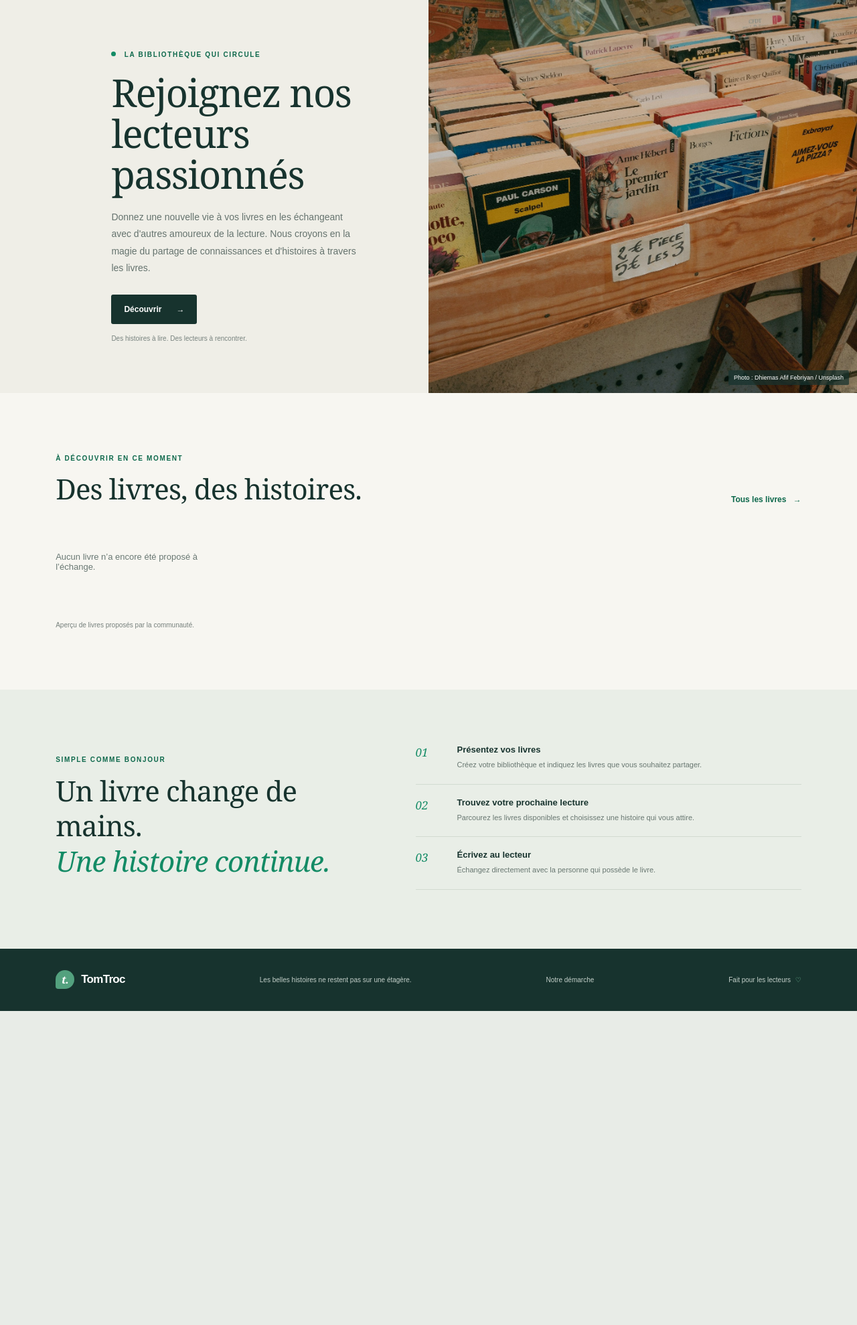
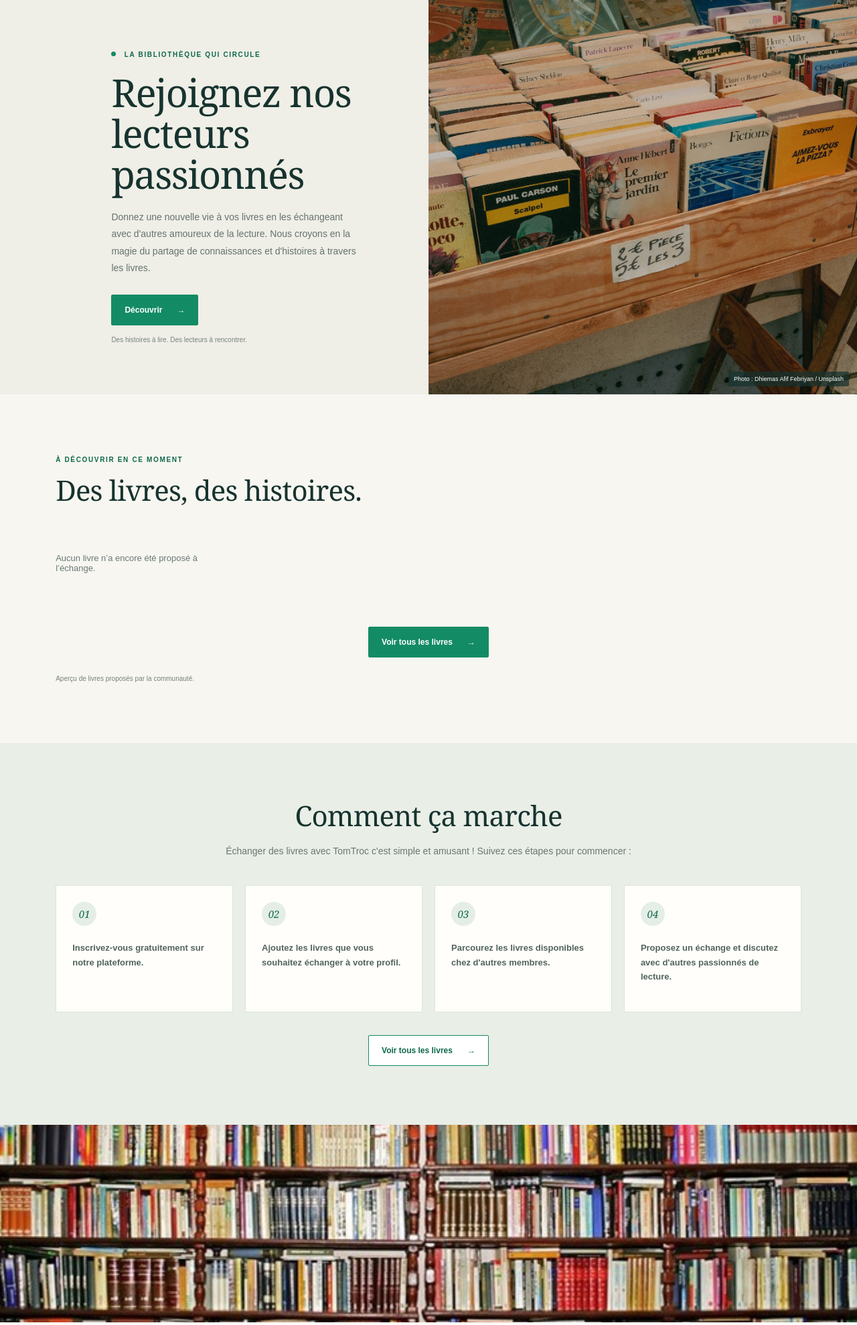
Before and after one commit to Willy-99/5366-Option-b-site-PhP, a PHP site: page / in a window 1280 px wide. Shown: the part 82-2061 px from the top of the page at 67% size. Before the commit the page ends 1592 px from the top, so only its background shows below. Run offline with PHP 8.4, Linux system fonts and the light colour scheme; data that the repository does not hold is empty.

Commit message:
Fin de la mise en page de l'accueil

```diff
--- a/style.css
+++ b/style.css
@@ -59,9 +59,11 @@ h1, h2, h3, p { margin-top: 0; }
 .hero h1 { max-width: 540px; margin: 0; font-family: var(--serif); font-size: clamp(39px, 4.5vw, 60px); font-weight: 500; line-height: 1.06; letter-spacing: -1.5px; }
 .hero h1 em, .how-heading h2 em { color: var(--green); font-weight: 500; }
 .hero-intro { max-width: 430px; margin: 22px 0 27px; color: #65736e; font-size: 14px; line-height: 1.8; }
-.button { display: inline-flex; align-items: center; gap: 22px; padding: 15px 19px; border-radius: 3px; font-size: 12px; font-weight: 700; }
-.button-dark { background: var(--ink); color: white; transition: background .2s ease, transform .2s ease; }
-.button-dark:hover { background: var(--green-dark); transform: translateY(-2px); }
+.button { display: inline-flex; align-items: center; gap: 22px; padding: 15px 19px; border: 1px solid transparent; border-radius: 2px; font-size: 12px; font-weight: 700; }
+.button-green { border-color: var(--green); background: var(--green); color: white; transition: background .2s ease, transform .2s ease; }
+.button-green:hover { border-color: var(--green-dark); background: var(--green-dark); transform: translateY(-2px); }
+.button-light { border-color: var(--green); background: white; color: var(--green-dark); transition: background .2s ease, color .2s ease, transform .2s ease; }
+.button-light:hover { background: var(--green); color: white; transform: translateY(-2px); }
 .hero-note { margin: 16px 0 0; color: #78837f; font-size: 10px; }
 
 .hero-art { position: relative; display: grid; place-items: center; overflow: hidden; min-height: 520px; background: #d9e1d8; }
@@ -76,6 +78,7 @@ h2 { margin-bottom: 0; font-family: var(--serif); font-size: clamp(30px, 3.4vw,
 .text-link { padding-bottom: 5px; color: var(--green-dark); font-size: 12px; font-weight: 600; }
 .text-link span { margin-left: 7px; }
 .book-grid { display: grid; grid-template-columns: repeat(4, 1fr); gap: 20px; }
+.catalogue-actions { display: flex; justify-content: center; margin-top: 32px; }
 .book-card { min-width: 0; }
 .cover { position: relative; height: 260px; padding: 22px; display: flex; flex-direction: column; justify-content: space-between; overflow: hidden; color: #fffdf7; box-shadow: 0 8px 20px rgba(29,52,43,.08); transition: transform .25s ease, box-shadow .25s ease; }
 .cover-image { position: absolute; inset: 0; width: 100%; height: 100%; object-fit: cover; }
@@ -96,15 +99,25 @@ h2 { margin-bottom: 0; font-family: var(--serif); font-size: clamp(30px, 3.4vw,
 .catalogue-footnote { margin: 26px 0 0; color: #77817d; font-size: 10px; }
 
 .how-it-works { padding: 82px 0 88px; background: #e9eee7; }
-.how-inner { display: grid; grid-template-columns: .85fr 1.15fr; gap: 10%; align-items: center; }
-.how-heading .eyebrow { margin-bottom: 15px; }
+.how-inner { display: block; }
+.how-heading { max-width: 760px; margin: 0 auto 38px; text-align: center; }
 .how-heading h2 { line-height: 1.25; }
-.steps { margin: 0; padding: 0; list-style: none; }
-.steps li { display: grid; grid-template-columns: 45px 1fr; gap: 17px; padding: 19px 0; border-bottom: 1px solid #d2dbd1; }
-.steps li:first-child { padding-top: 0; }
-.step-number { color: var(--green); font-family: var(--serif); font-size: 17px; font-style: italic; }
-.steps h3 { margin: 0 0 6px; font-size: 13px; }
-.steps p { max-width: 440px; margin: 0; color: #687771; font-size: 11px; line-height: 1.7; }
+.how-intro { max-width: 620px; margin: 16px auto 0; color: #687771; font-size: 14px; line-height: 1.7; }
+.steps { display: grid; grid-template-columns: repeat(4, minmax(0, 1fr)); gap: 18px; margin: 0; padding: 0; list-style: none; }
+.steps li { min-height: 190px; padding: 24px; background: var(--white); border: 1px solid #dce4da; }
+.step-number { display: grid; width: 36px; height: 36px; margin-bottom: 22px; place-items: center; border-radius: 50%; background: #e4eee7; color: var(--green-dark); font-family: var(--serif); font-size: 15px; font-style: italic; }
+.steps p { margin: 0; color: #52645d; font-size: 13px; font-weight: 600; line-height: 1.65; }
+.how-actions { display: flex; justify-content: center; margin-top: 34px; }
+
+.values-section { padding: 0 0 92px; background: var(--white); }
+.values-banner { height: clamp(180px, 23vw, 320px); margin: 0 0 58px; overflow: hidden; background: #d9e1d8; }
+.values-banner img { display: block; width: 100%; height: 100%; object-fit: cover; object-position: center 50%; }
+.values-article { max-width: 360px; text-align: center; }
+.values-article h2 { margin-bottom: 24px; }
+.values-article > p:not(.values-signature):not(.values-highlight) { margin: 0 auto 18px; color: #52645d; font-size: 16px; line-height: 1.85; text-align: justify; hyphens: auto; }
+.values-article > .values-highlight { max-width: 690px; margin: 28px auto; padding: 20px 24px; border-top: 1px solid #dce4da; border-bottom: 1px solid #dce4da; color: var(--green-dark); font-family: var(--serif); font-size: 19px; line-height: 1.6; text-align: center; }
+.values-article > .values-signature { display: flex; align-items: center; justify-content: flex-end; gap: 10px; margin: 30px 0 0; color: var(--green-dark); font-family: var(--serif); font-size: 20px; font-style: italic; }
+.values-signature img { display: block; width: 29px; height: 29px; object-fit: contain; }
 
 .site-footer { min-height: 93px; padding: 22px max(6.5vw, 28px); display: flex; align-items: center; justify-content: space-between; gap: 20px; background: var(--ink); color: white; }
 .brand-footer { font-size: 17px; }
--- a/views/auth/login.php
+++ b/views/auth/login.php
@@ -28,7 +28,7 @@
                     <label for="password">Mot de passe</label>
                     <input id="password" name="password" type="password" autocomplete="current-password" placeholder="Votre mot de passe" required>
 
-                    <button class="button button-dark auth-submit" type="submit">Se connecter <span aria-hidden="true">→</span></button>
+                    <button class="button button-green auth-submit" type="submit">Se connecter <span aria-hidden="true">→</span></button>
                 </form>
 
                 <p class="auth-quote-below">Les histoires se partagent mieux à plusieurs.</p>
--- a/views/auth/register.php
+++ b/views/auth/register.php
@@ -31,7 +31,7 @@
                     <label for="password">Mot de passe</label>
                     <input id="password" name="password" type="password" autocomplete="new-password" placeholder="8 caractères minimum" minlength="8" required>
 
-                    <button class="button button-dark auth-submit" type="submit">Créer mon compte <span aria-hidden="true">→</span></button>
+                    <button class="button button-green auth-submit" type="submit">Créer mon compte <span aria-hidden="true">→</span></button>
                 </form>
 
                 <p class="auth-quote-below">Les histoires se partagent mieux à plusieurs.</p>
--- a/views/books/index.php
+++ b/views/books/index.php
@@ -20,7 +20,7 @@
                 <input type="hidden" name="page" value="livres">
                 <label class="visually-hidden" for="book-search">Rechercher un livre par son titre</label>
                 <input id="book-search" type="search" name="q" value="<?= htmlspecialchars($searchTerm, ENT_QUOTES, 'UTF-8') ?>" placeholder="Rechercher un titre">
-                <button class="button button-dark" type="submit">Rechercher <span aria-hidden="true">→</span></button>
+                <button class="button button-green" type="submit">Rechercher <span aria-hidden="true">→</span></button>
             </form>
         </section>
 
--- a/views/home.php
+++ b/views/home.php
@@ -16,7 +16,7 @@
                 <p class="eyebrow"><span class="eyebrow-dot" aria-hidden="true"></span> La bibliothèque qui circule</p>
                 <h1 id="hero-title">Rejoignez nos lecteurs passionnés</h1>
                 <p class="hero-intro">Donnez une nouvelle vie à vos livres en les échangeant avec d'autres amoureux de la lecture. Nous croyons en la magie du partage de connaissances et d'histoires à travers les livres.</p>
-                <a class="button button-dark" href="index.php?page=livres">Découvrir <span aria-hidden="true">→</span></a>
+                <a class="button button-green" href="index.php?page=livres">Découvrir <span aria-hidden="true">→</span></a>
                 <p class="hero-note">Des histoires à lire. Des lecteurs à rencontrer.</p>
             </div>
 
@@ -32,7 +32,6 @@
                     <p class="eyebrow">À découvrir en ce moment</p>
                     <h2 id="catalogue-title">Des livres, des histoires.</h2>
                 </div>
-                <a class="text-link" href="index.php?page=livres">Tous les livres <span aria-hidden="true">→</span></a>
             </div>
 
             <div class="book-grid">
@@ -62,29 +61,51 @@
                     <?php endforeach; ?>
                 <?php endif; ?>
             </div>
+            <div class="catalogue-actions">
+                <a class="button button-green" href="index.php?page=livres">Voir tous les livres <span aria-hidden="true">→</span></a>
+            </div>
             <p class="catalogue-footnote">Aperçu de livres proposés par la communauté.</p>
         </section>
 
         <section class="how-it-works" id="fonctionnement" aria-labelledby="how-title">
             <div class="section-wrap how-inner">
                 <div class="how-heading">
-                    <p class="eyebrow">Simple comme bonjour</p>
-                    <h2 id="how-title">Un livre change de mains.<br><em>Une histoire continue.</em></h2>
+                    <h2 id="how-title">Comment ça marche</h2>
+                    <p class="how-intro">Échanger des livres avec TomTroc c'est simple et amusant ! Suivez ces étapes pour commencer :</p>
                 </div>
                 <ol class="steps">
-                    <li><span class="step-number">01</span><div><h3>Présentez vos livres</h3><p>Créez votre bibliothèque et indiquez les livres que vous souhaitez partager.</p></div></li>
-                    <li><span class="step-number">02</span><div><h3>Trouvez votre prochaine lecture</h3><p>Parcourez les livres disponibles et choisissez une histoire qui vous attire.</p></div></li>
-                    <li><span class="step-number">03</span><div><h3>Écrivez au lecteur</h3><p>Échangez directement avec la personne qui possède le livre.</p></div></li>
+                    <li><span class="step-number">01</span><p>Inscrivez-vous gratuitement sur notre plateforme.</p></li>
+                    <li><span class="step-number">02</span><p>Ajoutez les livres que vous souhaitez échanger à votre profil.</p></li>
+                    <li><span class="step-number">03</span><p>Parcourez les livres disponibles chez d'autres membres.</p></li>
+                    <li><span class="step-number">04</span><p>Proposez un échange et discutez avec d'autres passionnés de lecture.</p></li>
                 </ol>
+                <div class="how-actions">
+                    <a class="button button-light" href="index.php?page=livres">Voir tous les livres <span aria-hidden="true">→</span></a>
+                </div>
             </div>
+        </section>
+
+        <section class="values-section" aria-labelledby="values-title">
+            <figure class="values-banner">
+                <img src="public/images/livres-bibliotheque.jpg" alt="Rayonnages remplis de livres dans une bibliothèque" loading="lazy">
+            </figure>
+            <article class="section-wrap values-article">
+                <h2 id="values-title">Nos valeurs</h2>
+                <p>Chez Tom Troc, nous mettons l'accent sur le partage, la découverte et la communauté. Nos valeurs sont ancrées dans notre passion pour les livres et notre désir de créer des liens entre les lecteurs. Nous croyons en la puissance des histoires pour rassembler les gens et inspirer des conversations enrichissantes.</p>
+                <p class="values-highlight">Notre association a été fondée avec une conviction profonde : chaque livre mérite d'être lu et partagé.</p>
+                <p>Nous sommes passionnés par la création d'une plateforme conviviale qui permet aux lecteurs de se connecter, de partager leurs découvertes littéraires et d'échanger des livres qui attendent patiemment sur les étagères.</p>
+                <p class="values-signature"><span>L'équipe de Tom Troc</span><img src="public/images/green-heart.svg" alt="" aria-hidden="true"></p>
+            </article>
         </section>
     </main>
 
-    <footer class="site-footer">
-        <a class="brand brand-footer" href="index.php"><span class="brand-mark" aria-hidden="true">t.</span><span>TomTroc</span></a>
-        <p>Les belles histoires ne restent pas sur une étagère.</p>
-        <a class="footer-about" href="index.php?page=notre-projet">Notre démarche</a>
-        <span class="footer-credit">Fait pour les lecteurs <span aria-hidden="true">♡</span></span>
+    <footer class="site-footer home-footer">
+        <a class="brand brand-footer" href="index.php" aria-label="Tom Troc, accueil"><span class="brand-mark" aria-hidden="true">t.</span><span>TomTroc</span></a>
+        <div class="footer-links" aria-label="Informations">
+            <span>Politique de confidentialité</span>
+            <span>Mentions légales</span>
+        </div>
+        <span class="footer-copyright">Tom Troc ©</span>
     </footer>
 </body>
 </html>
```
Also changed, not shown: other parts of style.css (+22 -6 lines), views/presentation.php (+18 -7 lines), public/images/green-heart.svg (added), public/images/livres-bibliotheque.jpg (added).
